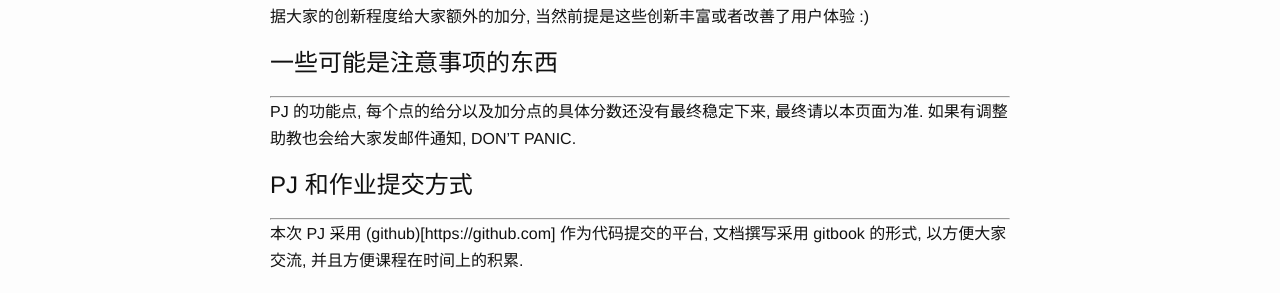
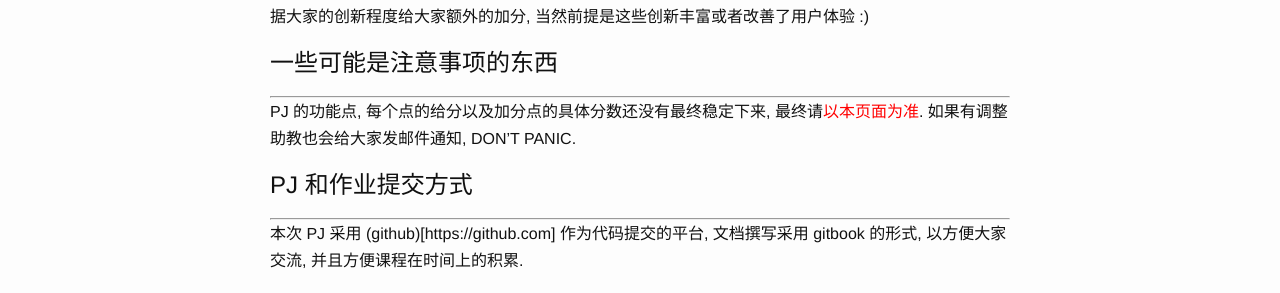
Before and after one commit to adwebfdu/adwebfdu.github.io, a Jekyll site: the page built from _posts/2016-03-30-pj-2016-discription.markdown, in a window 1280 px wide. Shown: the part 392-685 px from the top of the page. Built offline with Jekyll 4.4.1, drawn with Linux system fonts in a browser that asks for light colours.

Commit message:
emphasize the importance of this site

```diff
--- a/_posts/2016-03-30-pj-2016-discription.markdown
+++ b/_posts/2016-03-30-pj-2016-discription.markdown
@@ -12,13 +12,13 @@ categories: course
 
 本次 PJ 是做一个围绕景观评价功能的 web app, 并且非常欢迎扩展到 native platform. 说明文档包括但不限于具体评分细则, app 交互逻辑, 页面跳转逻辑, 部分页面 UI 参考.
 
-助教给大家准备了一个 [demo](/data/demo2016) 作为参考, 但是**非常**不鼓励大家依葫芦画瓢做一个一模一样的 app, 我们会根据大家的创新程度给大家额外的加分, 当然前提是这些创新丰富或者改善了用户体验 :)
+助教给大家准备了一个 [demo](http://adwebfdu-org.github.io/demo2016/) 作为参考, 但是**非常**不鼓励大家依葫芦画瓢做一个一模一样的 app, 我们会根据大家的创新程度给大家额外的加分, 当然前提是这些创新丰富或者改善了用户体验 :)
 
 
 # 一些可能是注意事项的东西
 ---
 
-PJ 的功能点, 每个点的给分以及加分点的具体分数还没有最终稳定下来, 最终请以本页面为准. 如果有调整助教也会给大家发邮件通知, DON'T PANIC.
+PJ 的功能点, 每个点的给分以及加分点的具体分数还没有最终稳定下来, 最终请<span style="color:red">以本页面为准</span>. 如果有调整助教也会给大家发邮件通知, DON'T PANIC.
 
 
 # PJ 和作业提交方式
```
